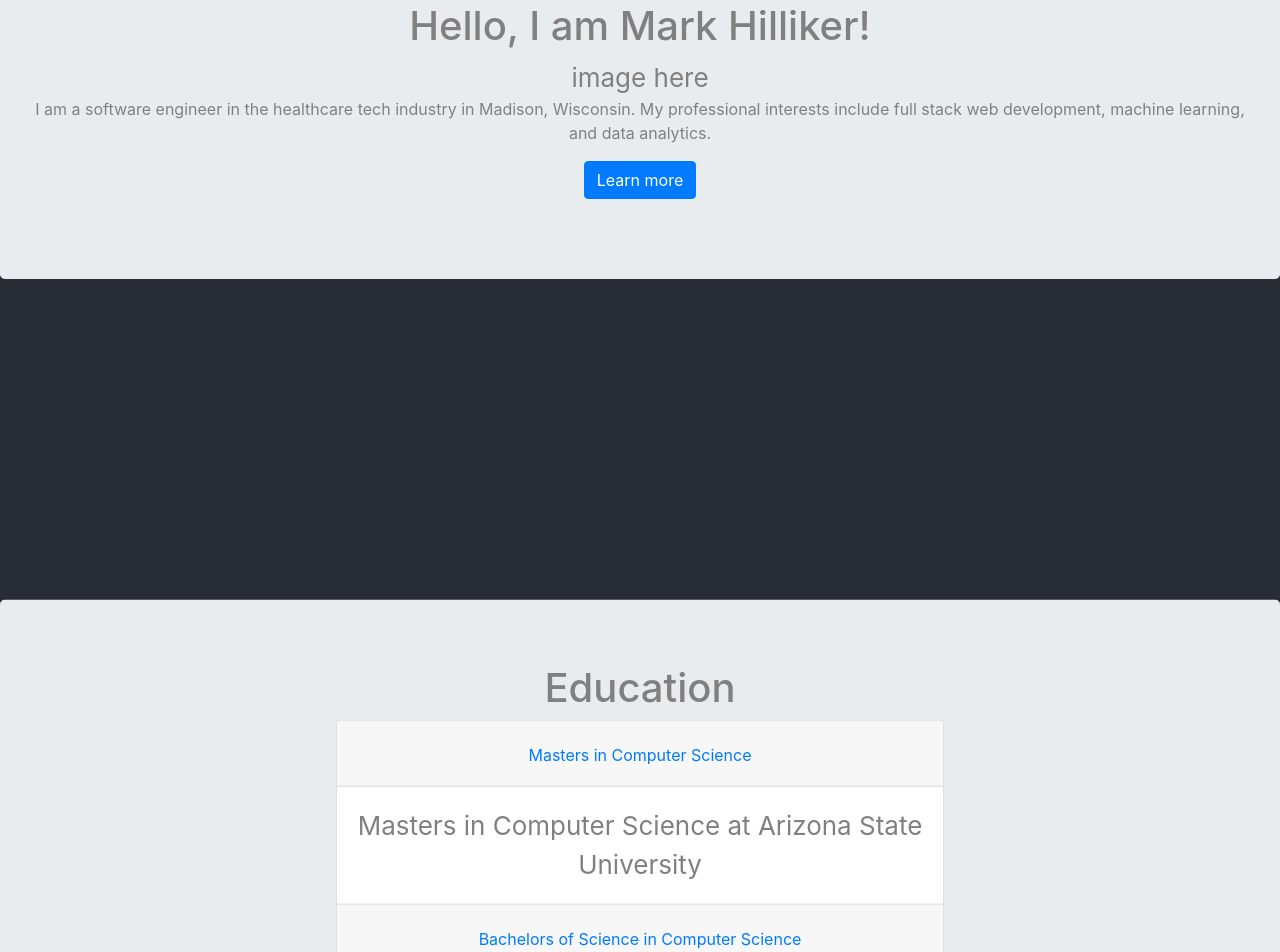
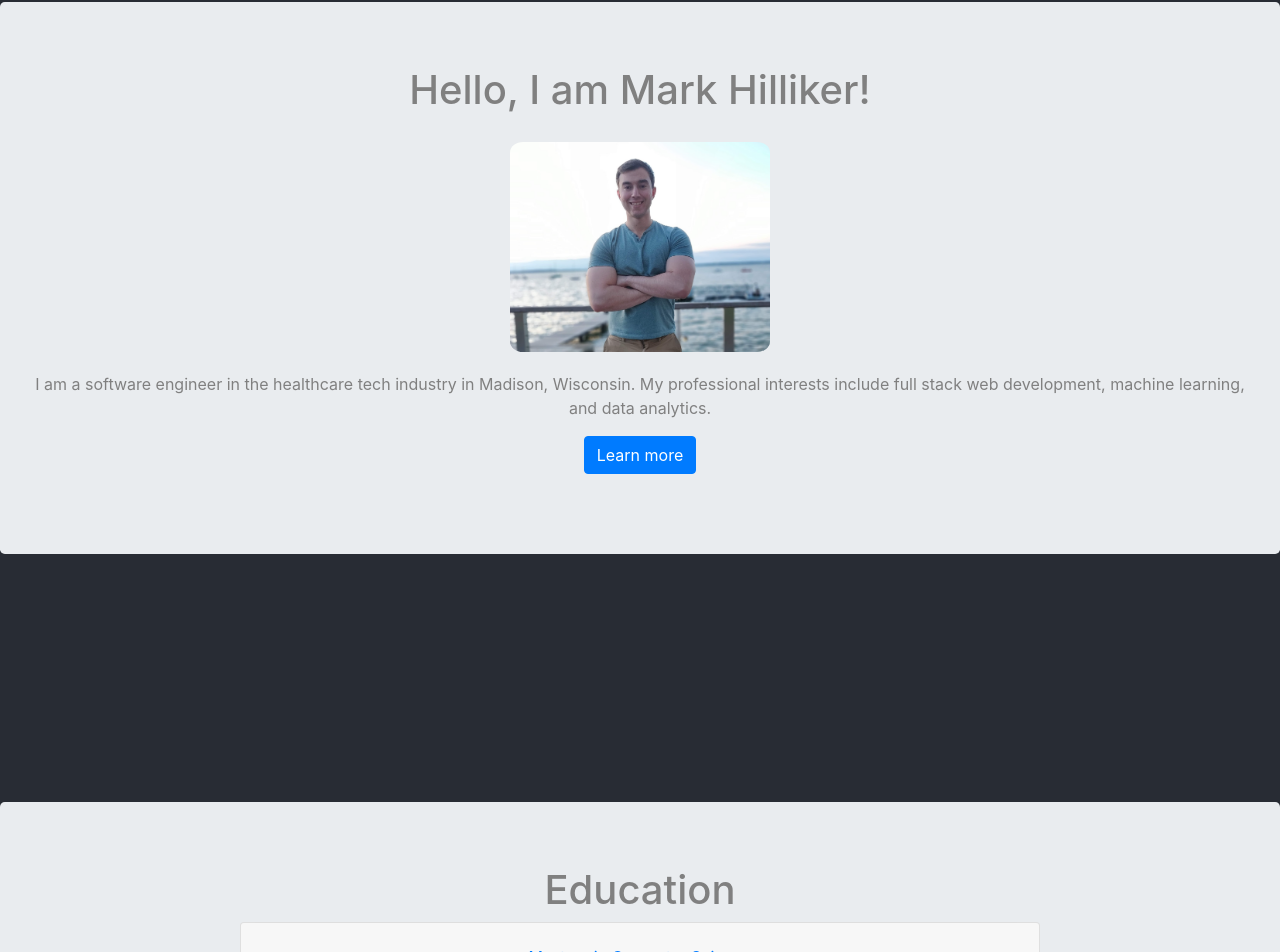
Before and after one commit to mhilliker/my-page, a React (Create React App) app in the folder my-site/: page / in a window 1280 px wide. Shown: the part 238-1190 px from the top of the page. Built offline with nearby package versions, Linux system fonts and the light colour scheme.

Commit message:
add profile picture and fix padding issue

```diff
--- a/my-site/src/App.css
+++ b/my-site/src/App.css
@@ -58,8 +58,7 @@
 }
 
 .fullscreenContent {
-  padding-top: 45%;
-  transform: translateY(-50%);
+  margin-top: 30vh;
   color: grey;
 }
 
@@ -68,12 +67,20 @@
   height: 100%;
 }
 
+.profilePic {
+  width: 260px;
+  height: 210px;
+  margin: 20px;
+  border-radius: 5%;
+}
+
 p {
   font-size: 1rem;
 }
 
 .educationAccordion {
-  width: 50%;
+  width: 70%;
+  max-width: 800px;
   margin-left: auto;
   margin-right: auto;
   color: grey;
--- a/my-site/src/components/about.jsx
+++ b/my-site/src/components/about.jsx
@@ -3,6 +3,7 @@ import Jumbotron from 'react-bootstrap/Jumbotron';
 import Button from 'react-bootstrap/Button';
 
 import FullscreenItem from './fullscreenitem';
+import profilePicture from '../assets/images/profile.PNG';
 
 class About extends React.Component {
     render() {
@@ -11,7 +12,7 @@ class About extends React.Component {
                 <div className="aboutPage fullscreenContent">
                    <Jumbotron>
                     <h1>Hello, I am Mark Hilliker!</h1>
-                    <div>image here</div>
+                    <img src={profilePicture} alt="profile" className="profilePic" />
                     <p>
                     I am a software engineer in the healthcare tech industry in Madison, Wisconsin.
                     My professional interests include full stack web development, machine learning, and data analytics.
```
Also changed, not shown: my-site/src/App.js (+0 -13 lines), my-site/src/assets/images/profile.PNG (added).
